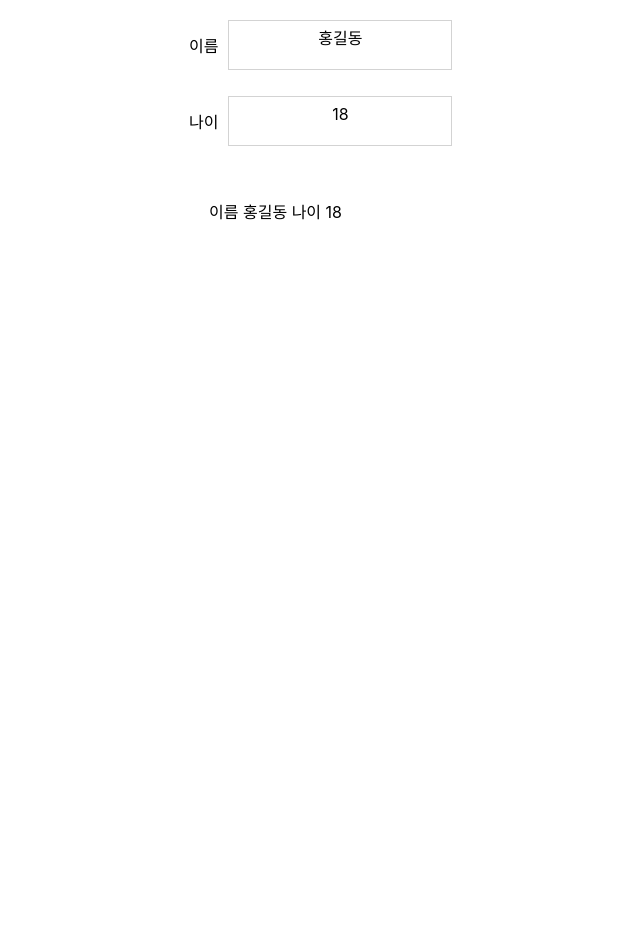
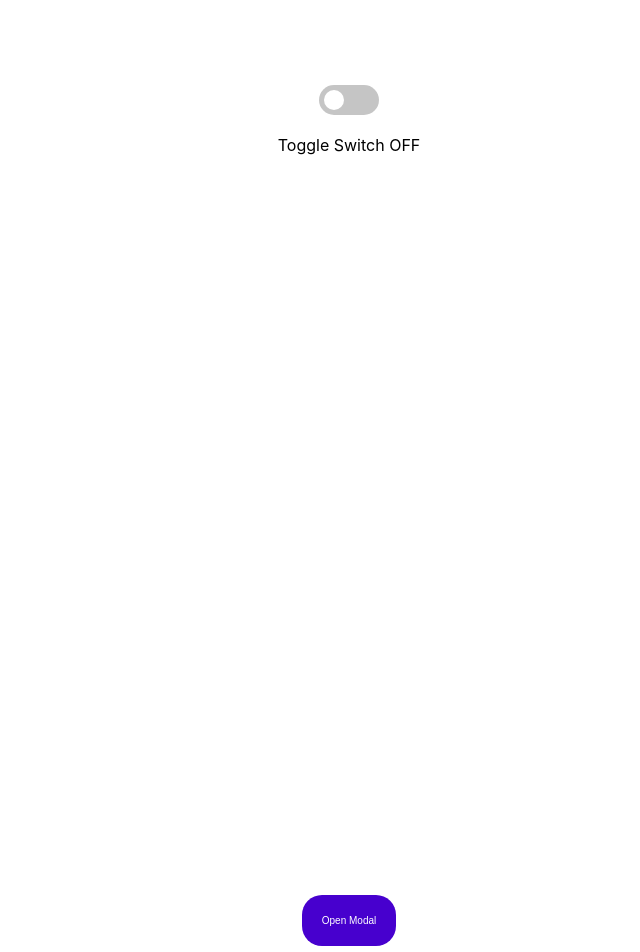
Before and after one commit to MyungWanPark/wanted_pre_onboarding, a React (Create React App) app in the folder custom-component/: page / in a window 1280 px wide. Shown: the part 280-1232 px from the top of the page, without its empty margins (291-931 px from the left). Before the commit the page ends 800 px from the top, so only its background shows below. Built offline with nearby package versions, Linux system fonts and the light colour scheme.

Commit message:
update layout

```diff
--- a/custom-component/src/App.js
+++ b/custom-component/src/App.js
@@ -7,7 +7,16 @@ import Tag from "./component/tag";
 import Toggle from "./component/toggle";
 
 function App() {
-  return <ClickToEdit />;
+  return (
+    <>
+      <Toggle />
+      <Modal />
+      <Tab />
+      <Tag />
+      <Autocomplete />
+      <ClickToEdit />
+    </>
+  );
 }
 
 export default App;
--- a/custom-component/src/component/autoComplete.jsx
+++ b/custom-component/src/component/autoComplete.jsx
@@ -5,8 +5,15 @@ const TotalContainer = styled.div`
   width: 100vw;
   height: 100vh;
   display: flex;
-  position: absolute;
-  top: 40%;
+  flex-direction: column;
+  align-items: center;
+  justify-content: center;
+`;
+
+const Wrapper = styled.div`
+  width: 100vw;
+  height: 40vh;
+  display: flex;
   flex-direction: column;
   align-items: center;
 `;
@@ -16,7 +23,7 @@ const InputContainer = styled.div`
   display: flex;
   justify-content: center;
   width: 100%;
-  height: 10%;
+  height: 20%;
 
   > .input {
     padding: 10px;
@@ -131,6 +138,7 @@ const Autocomplete = () => {
 
   return (
     <TotalContainer>
+      <Wrapper>
         <InputContainer>
           <input
             type="text"
@@ -163,6 +171,7 @@ const Autocomplete = () => {
             })}
           </DropBox>
         ) : null}
+      </Wrapper>
     </TotalContainer>
   );
 };
--- a/custom-component/src/component/toggle.jsx
+++ b/custom-component/src/component/toggle.jsx
@@ -15,16 +15,17 @@ const Container = styled.div`
     background: linear-gradient(to right, RGB(76, 17, 209) 50%, #c5c5c5 50%)
       right;
     background-size: 200%;
-    transition: 300ms;
+    transition: 500ms;
     width: 60px;
     height: 30px;
     border-radius: 15px;
+    cursor: pointer;
 
     &.color-on {
       background: linear-gradient(to right, RGB(76, 17, 209) 50%, #c5c5c5 50%)
         left;
       background-size: 200%;
-      transition: 300ms;
+      transition: 500ms;
     }
 
     > .toggle-btn {
```
Lines whose indentation alone changed are shown as unchanged.
